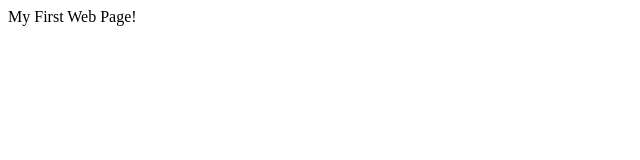
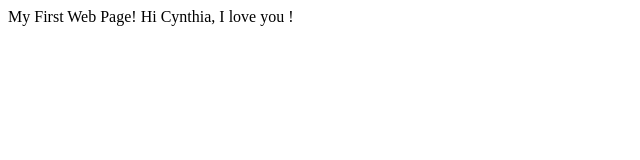
Before and after one commit to loylin351/DWDD1600, a plain HTML site: page 01test/index.html in a window 1280 px wide. Shown: the whole page, without its empty margins (0-640 px from the left). Drawn offline with Linux system fonts and the light colour scheme.

Commit message:
Update index.html

```diff
--- a/01test/index.html
+++ b/01test/index.html
@@ -6,6 +6,6 @@
     <title>Document</title>
 </head>
 <body>
-My First Web Page!
+My First Web Page! Hi Cynthia, I love you !
 </body>
 </html>
```
